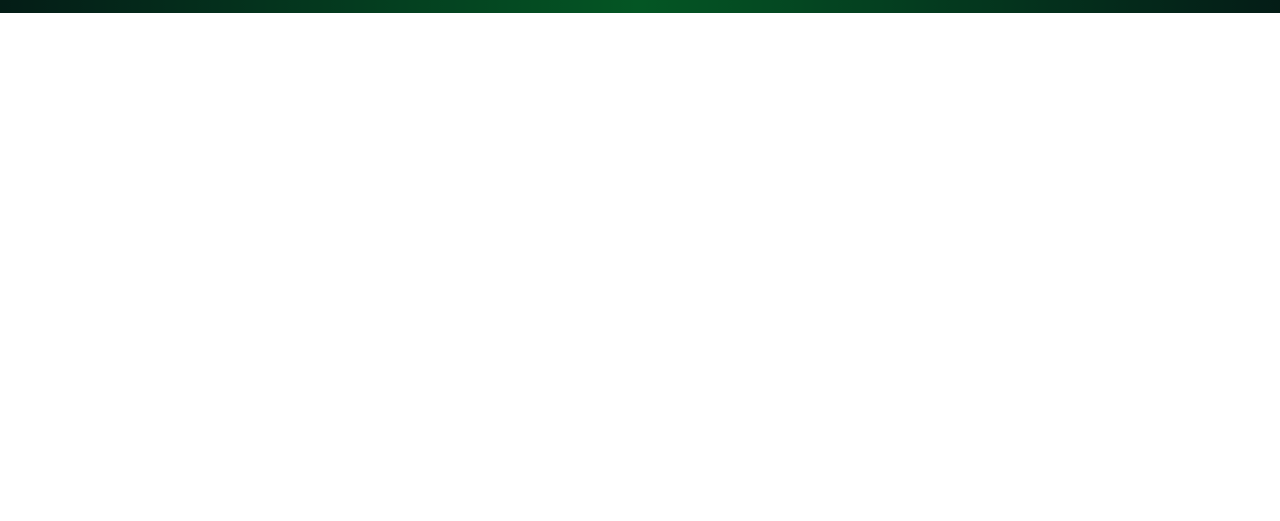
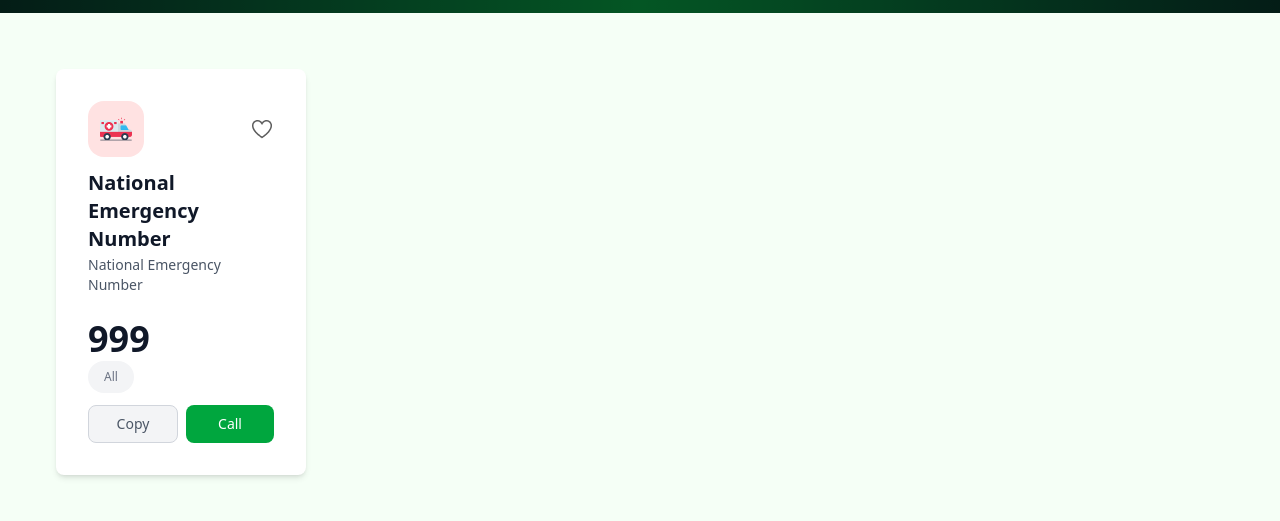
Before and after one commit to KaziFabihaLiya/B12-A05-Emergency-Hotline-Portal, a plain HTML site: page index.html in a window 1280 px wide. Shown: the part 211-732 px from the top of the page. Drawn offline with nearby package versions, Linux system fonts and the light colour scheme; a web font is replaced by a local one.

Commit message:
Card Design

```diff
--- a/index.html
+++ b/index.html
@@ -47,7 +47,6 @@
     <section>
         <div class="hero bg-gradient-to-r from-[#013223] via-[#00A63E] to-[#013223] "
             >
-
             <div class="hero-overlay"></div>
             <div class="hero-content text-neutral-content text-center">
                 <div class="max-w-md flex flex-col justify-center items-center">
@@ -60,6 +59,66 @@
             </div>
         </div>
     </section>
+
+
+    <section id="card-section" class="bg-[#f5fff6] w-full min-h-[100%] p-4 md:p-10 grid grid-cols-1 sm:grid-cols-2 lg:grid-cols-3 xl:grid-cols-4 gap-6">
+                <!-- <div
+      class="card w-full max-w-xs h-auto p-6 bg-white border-2 border-gray-100 rounded-xl mx-auto flex flex-col justify-between">
+      <div class="flex justify-between">
+        <div class="w-14 h-14 bg-[#ffe3e2] rounded-2xl flex justify-center items-center">
+          <img class="w-8 h-8" src="/assets/emergency.png" alt="">
+        </div>
+        <div id="card-heart"><i class="fa-regular fa-heart"></i></div>
+      </div>
+      <div class="mt-3">
+        <h3 class="font-bold hind">National Emergency Number</h3>
+        <p class="roboto">National Emergency</p>
+      </div>
+      <div class="mt-4">
+        <h3 class="service-nmbr text-[32px]">999</h3>
+        <button class="h-9 w-16 bg-[#f2f2f2] rounded-2xl mt-2 text-xs">All</button>
+      </div>
+      <div class="flex flex-col md:flex-row justify-center mt-5 gap-2 w-full">
+        <button
+          class="border-2 border-gray-100 rounded-xl h-10 w-full md:w-40 flex items-center justify-center gap-2"><i
+            class="fa-regular fa-copy"></i>Copy</button>
+        <button
+          class="call-btn bg-[#00a63e] h-10 w-full md:w-40 rounded-xl flex items-center justify-center gap-2 text-white"><i
+            class="fa-solid fa-phone"></i>Call</button>
+      </div>
+    </div> -->
+
+        <div class=" bg-white rounded-lg p-8 m-4 shadow-md max-w-sm">
+            <div class="flex justify-between items-center mb-3">
+                <div class="p-3 bg-red-100 rounded-2xl flex items-center justify-center mr-3">
+                    <img class="w-8 h-8" src="./assets/ambulance.png" alt="">
+                </div>
+                <div class="text-gray-300 text-sm">
+                    <img class="w-6 h-6" src="./assets/heart2.png" alt="" srcset="">
+                </div>
+            </div>
+            <h1 class="text-xl font-bold text-gray-900 mb-[2px]">National Emergency Number</h1>
+            <p class="text-sm text-gray-600 mb-6">National Emergency Number</p>
+            <div class="text-4xl font-bold text-gray-900 mb-[2px]">999</div>
+            <button class="text-xs text-gray-500 mb-3 py-2 px-4 rounded-4xl bg-gray-100">All</button>
+            <!-- buttons -->
+            <div class="flex space-x-2">
+                <button class="flex-1 bg-gray-100 border border-gray-300 rounded-lg px-3 py-2 text-sm text-gray-600 ">
+                    Copy
+                </button>
+                <button class="flex-1 bg-[#00A63E] text-white rounded-lg px-3 py-2 text-sm">
+                    Call
+                </button>
+            </div>
+        </div>
+
+
+    </section>
+    <section class="card-section">
+
+    </section>
+
+
     <Footer>
 
     </Footer>
```
Also changed, not shown: assets/heart2.png (added).
